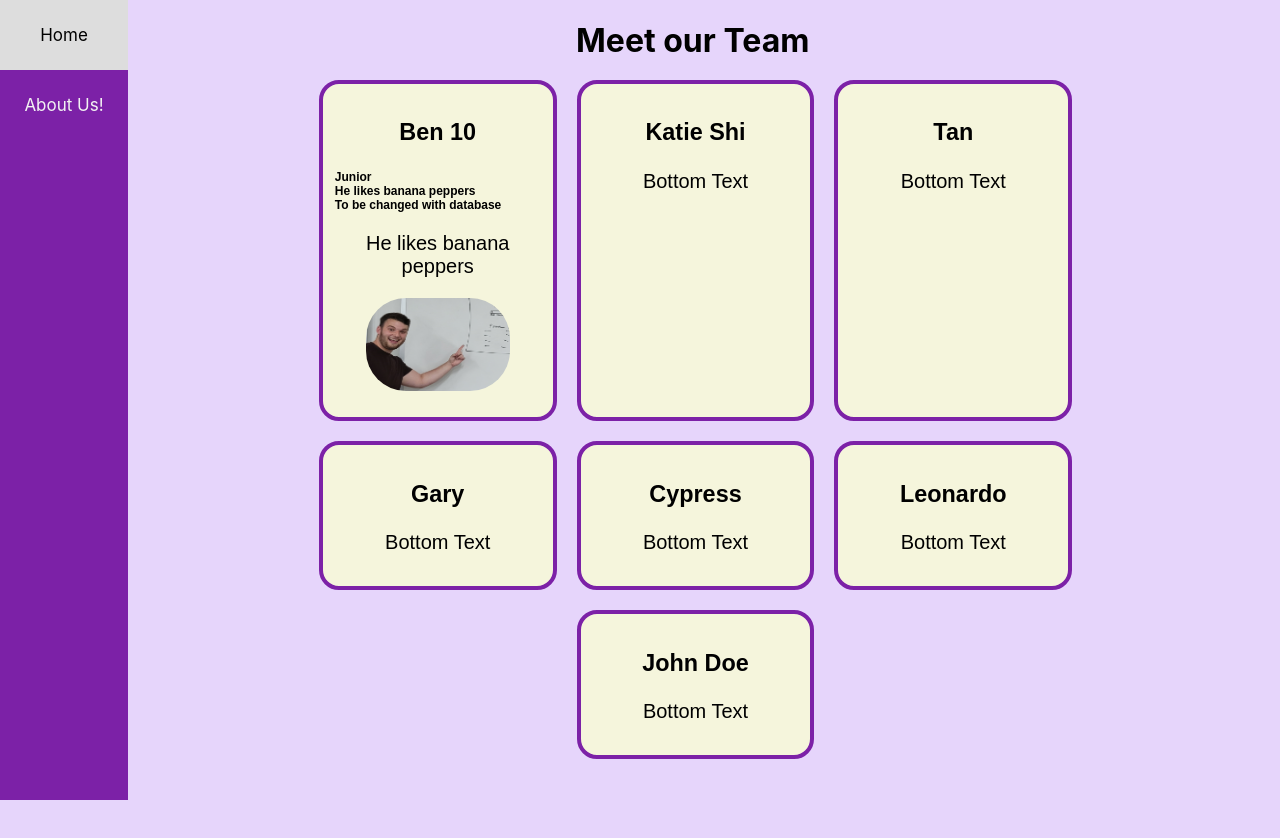
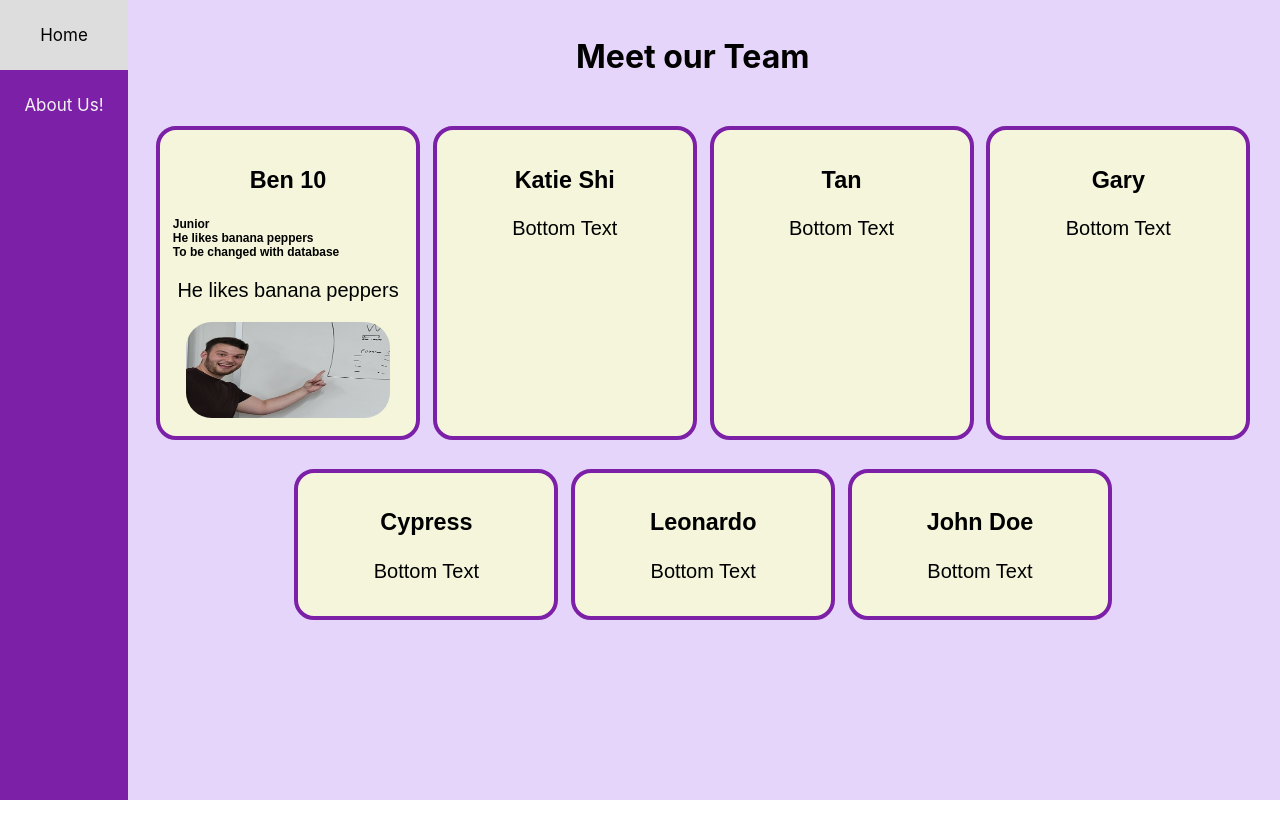
Before and after one commit to hcp-uw/rate-my-class, a React (Create React App) app: page /about in a window 1280 px wide. After the commit the page ends 800 px from the top, so only its background shows below. Built offline with nearby package versions, Linux system fonts and the light colour scheme.

Commit message:
AboutUs: Updated margins to be more relative. 9.87 percent is margin left for navbar

```diff
--- a/src/Front-End/Pages/AboutUs/AboutUs.css
+++ b/src/Front-End/Pages/AboutUs/AboutUs.css
@@ -8,7 +8,8 @@
 .Center {
     display: flex;
     position: absolute;
-    margin: auto;
+    margin-top: 2vh;
+    margin-bottom: 5vh; /*Doesnt do anything for some reason*/
     text-align: center;
     align-items: center;
     flex-direction: column;
@@ -31,9 +32,8 @@
     flex-wrap: wrap;
     flex-direction: row;
     justify-content: center;
-    padding: 70px;
-    margin-left: 111px;
-    /* Navbar is 111px */
+    padding-top: 15vh;
+    margin-left: 9.87%
 }
 
 .flex-container > div {
@@ -42,18 +42,20 @@
     border-radius: 20px;
     border-color: rgb(124, 33, 167);
     border-width: 4px;
-    margin: 10px 10px 10px 10px;
-    padding: 12px;
+    margin: 0.5vw;
+    margin-bottom: 2%;
+    padding: 1vw;
     text-align: center;
     font-size: 20px;
-    width: 20%;
+    width: 18vw;
+    height:auto;
     font-family: fantasy;
 }
 
 .ben {
-    width: 70%;
-    height: 30%;
-    border-radius: 2em;
+    width: 16vw;
+    height: 12vh;
+    border-radius: 2vw;
 }
 
 .aboutUsPersonSubtext {
```
